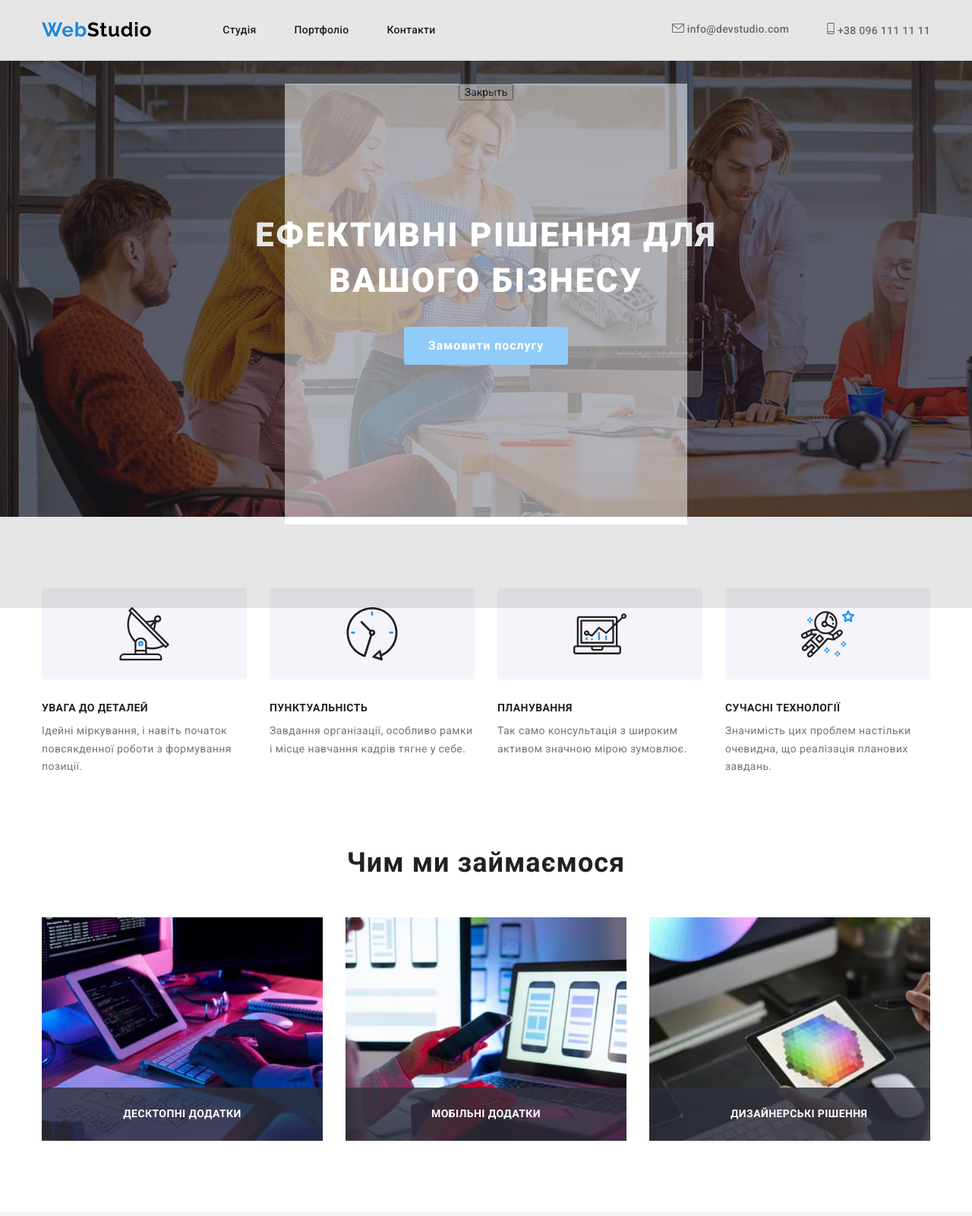
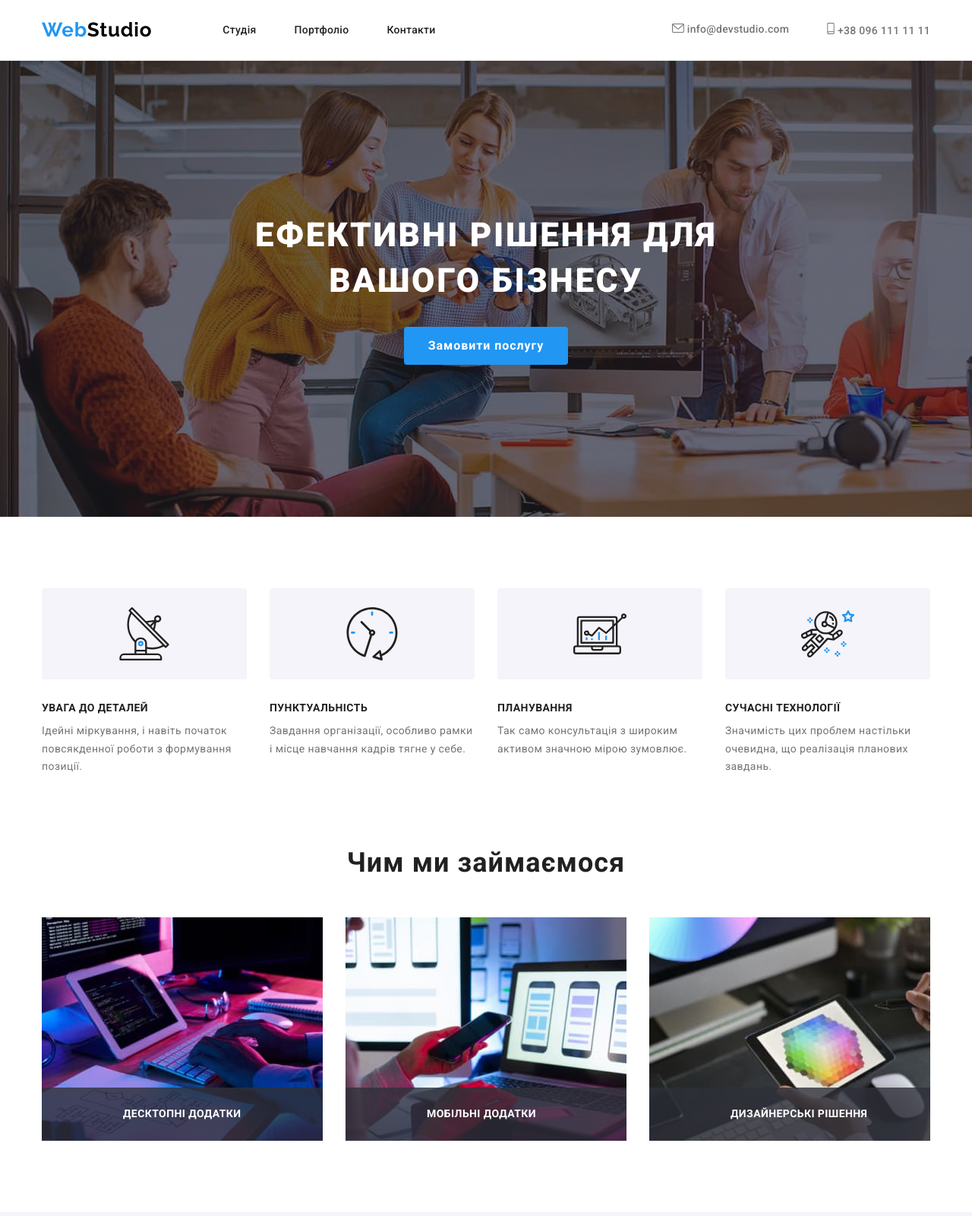
Before and after one commit to gambel1/goit-markup-hw-05, a plain HTML site: page index.html in a window 1280 px wide. Shown: the top 1600 px of the page at 76% size. Drawn offline with nearby package versions, Linux system fonts and the light colour scheme.

Commit message:
Исправил секцию work
Заменил кнопку на див

```diff
--- a/css/styles.css
+++ b/css/styles.css
@@ -186,8 +186,9 @@ header {
    background-color: rgba(0, 0, 0, 0.2);;
 }
 .backdrop.is-hidden {
-   opacity: 0.5;
+   opacity: 0;
    pointer-events: none;
+   visibility: hidden;
 }
 .modal {
    position: absolute;
@@ -195,8 +196,8 @@ header {
    left: 50%;
    transform: translate(-50%, -50%);
 
-   height: 580px;
-   width: 530px;
+   height: 581px;
+   width: 528px;
    background: #FFFFFF;
 }
 
@@ -282,7 +283,7 @@ header {
    align-items: flex-end;
    justify-content: center;
 }
-.work-button {
+.work-element {
    position: absolute;
    width: 370px;
    padding: 27px 107px;
--- a/index.html
+++ b/index.html
@@ -159,19 +159,25 @@
             <ul class="work-list">
                 <li>
                     <div class="work-position">
-                        <button class="work-button" type="button">десктопні додатки</button>
+                        <div class="work-element">
+                            десктопні додатки
+                        </div>
                         <img src="./images/tablet.jpg" alt="людина дивиться у планшет і друкує текст" width="370">
                     </div>
                 </li>
                 <li>
                     <div class="work-position">
-                        <button class="work-button" type="button">мобільні додатки</button>
+                        <div class="work-element">
+                            мобільні додатки
+                        </div>
                         <img src="./images/notpad.jpg" alt="дівчина дивиться у телефон і параллельно у компьютер" width="370">
                     </div>
                 </li>
                 <li>
                     <div class="work-position">
-                        <button class="work-button" type="button">дизайнерські рішення</button>
+                        <div class="work-element">
+                            дизайнерські рішення
+                        </div>
                         <img src="./images/smartphone.jpg" alt="дывчина дивиться у смартфон" width="370">
                     </div>
                 </li>
```
